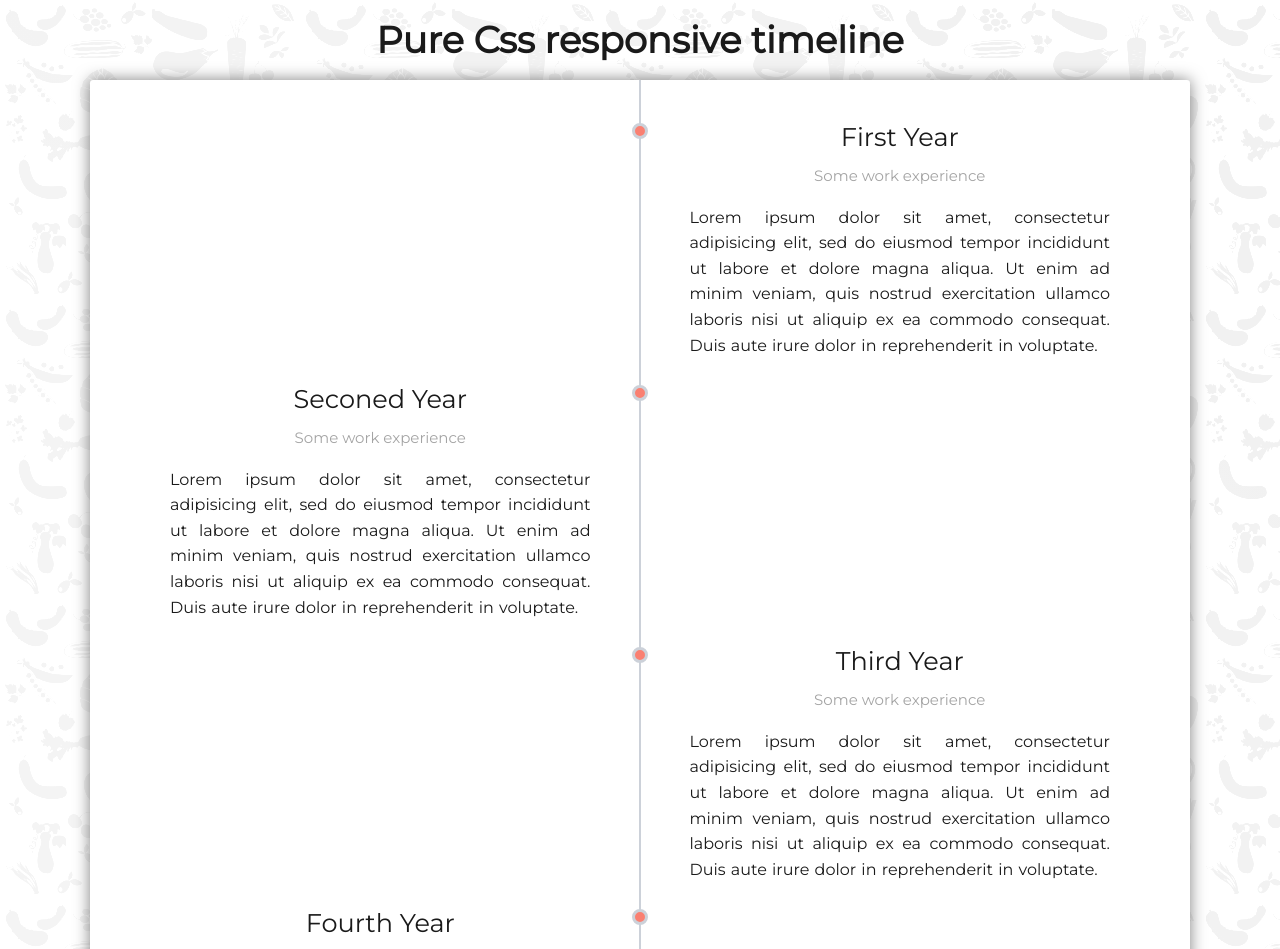
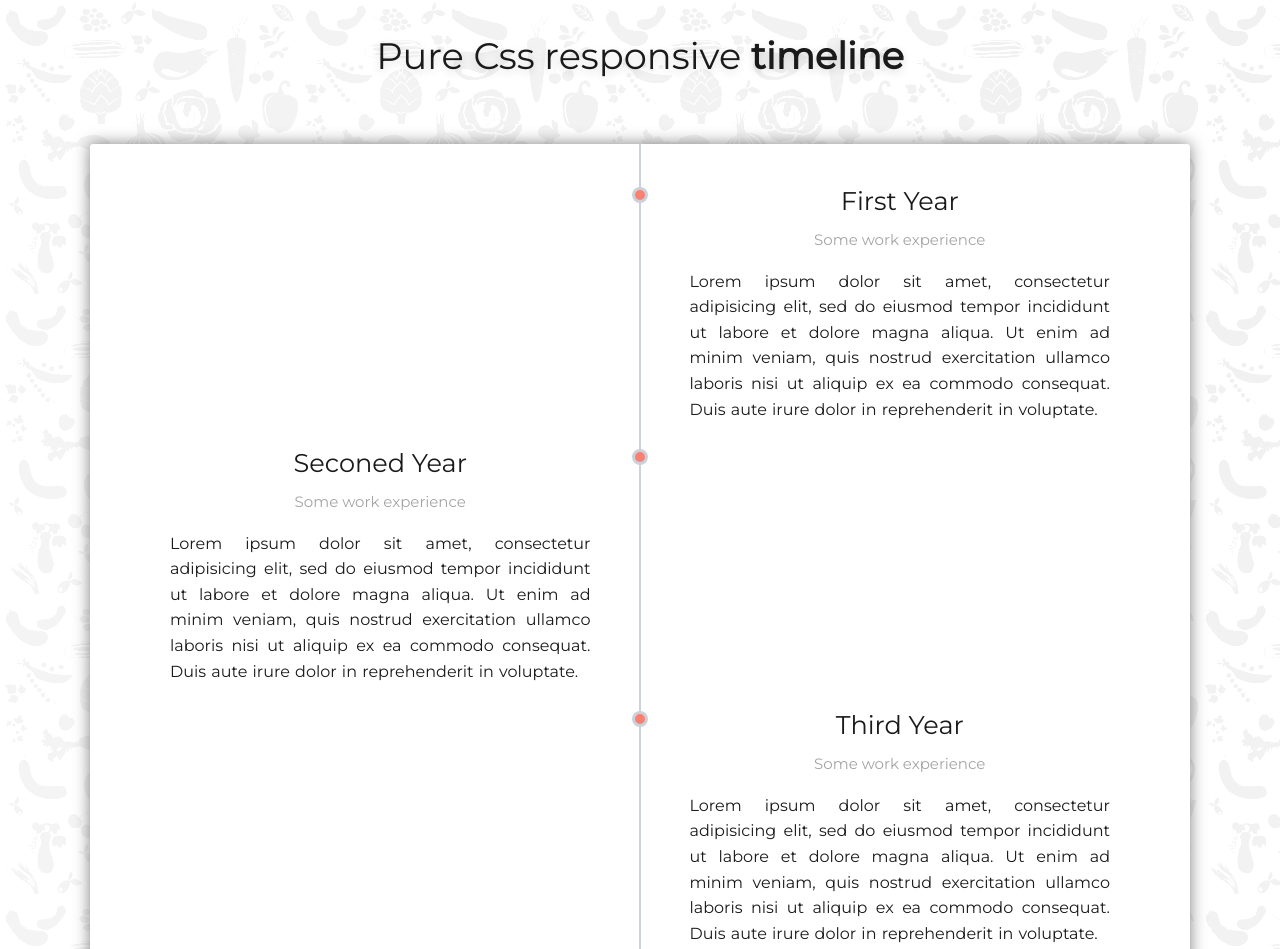
Before and after one commit to IzabelaGA/Timeline-project-pure-CSS, a plain HTML site: page index.html in a window 1280 px wide. Shown: the top 949 px of the page. Drawn offline with Linux system fonts and the light colour scheme.

Commit message:
Style h1, span and add margin for all container

```diff
--- a/style.css
+++ b/style.css
@@ -26,12 +26,18 @@ body {
 h1 {
     font-size: 2.3rem;
     text-align: center;
-    line-height: 5rem;
+    line-height: 3rem;
+    padding: 2rem 1rem;
+    font-weight: 400;
+    text-shadow: var(--text-shadow);
+}
+h1 span{
+    font-weight: 600;
 }
 .container {
     max-width: var(--max-width);
     padding: 2rem 3rem;
-    margin: 0 auto;
+    margin: 2rem auto;
     text-align: center;
     box-shadow: var(--box-shadow);
     background: #fff;
```
